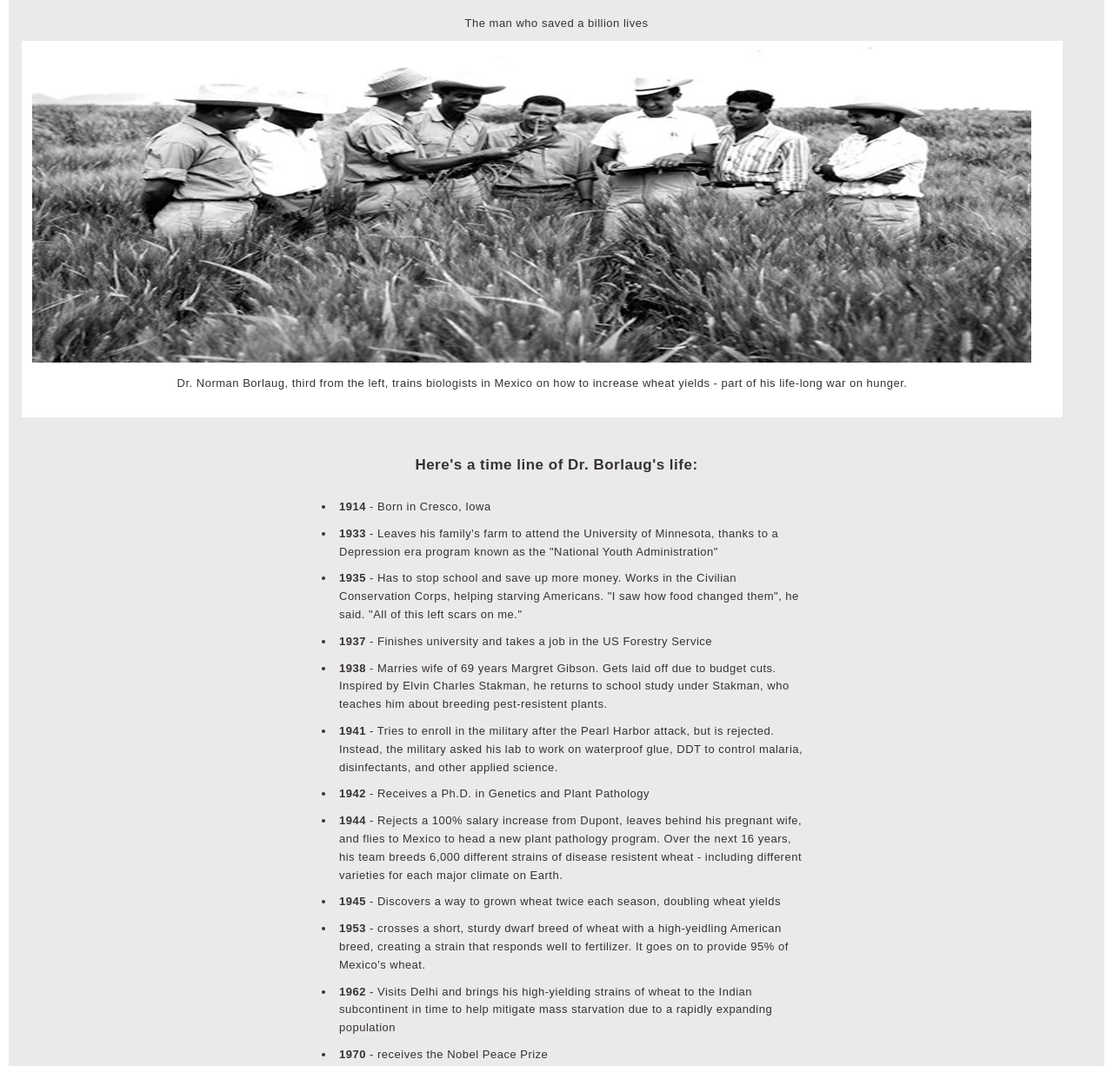
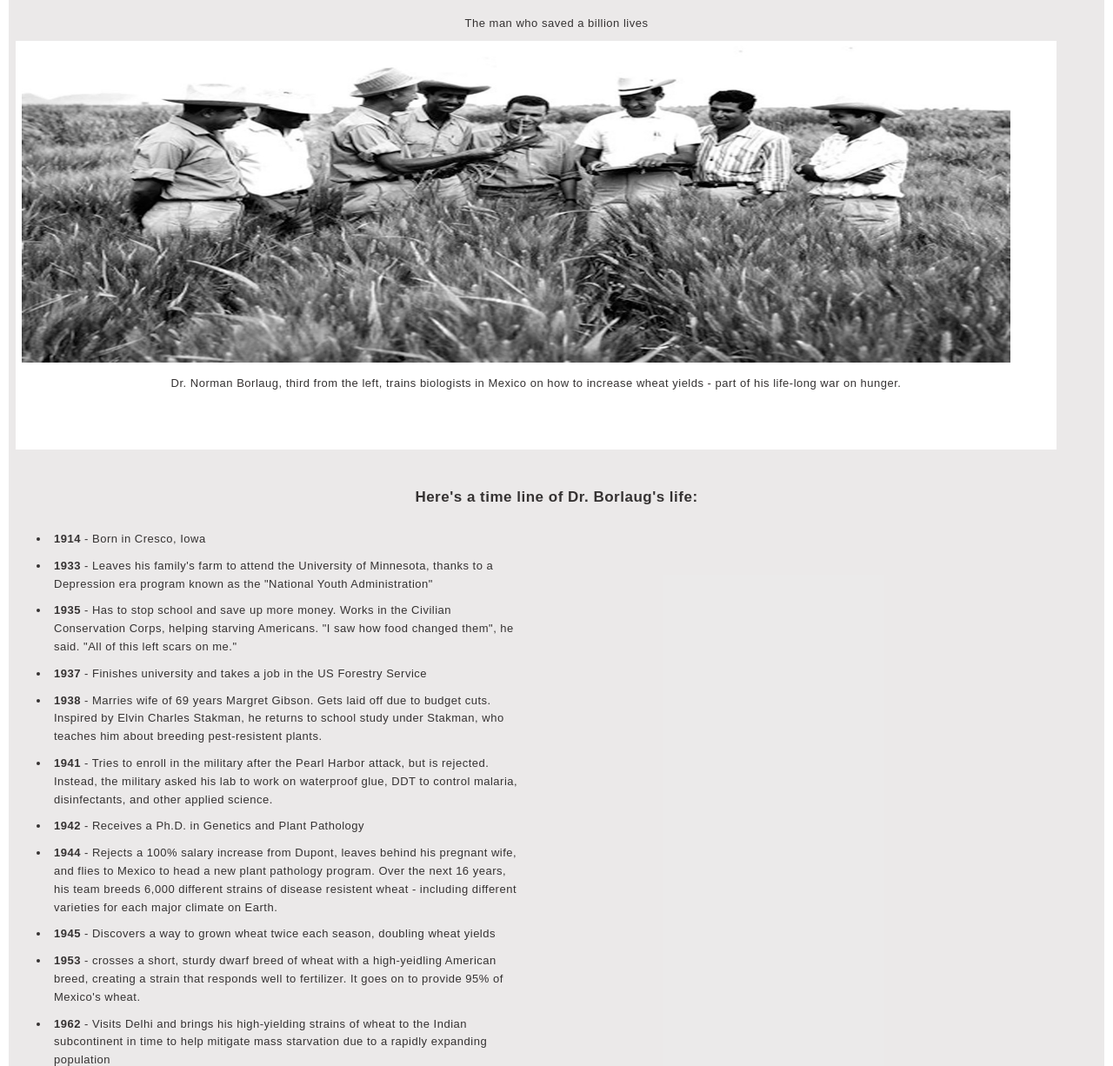
Before and after one commit to ManishaPoojary/tribute-page.github.io, a plain HTML site: page index.html in a window 1280 px wide. Shown: the part 102-1328 px from the top of the page at 87% size. Drawn offline with Linux system fonts and the light colour scheme.

Commit message:
Update style.css

```diff
--- a/style.css
+++ b/style.css
@@ -18,14 +18,14 @@ p{
 }
 figure{
     width: 95%;
-    height: 433px;
+    height: 470px;
     background-color: white;
-    margin-left: 15px;
+    margin-left: 8px;
 }
 img{
-    width: 96%;
+    width: 95%;
     height: 370px;
-    margin-left: 12px;
+    margin-left: 7px;
 }
 figcaption{
     text-align: center;
@@ -46,10 +46,11 @@ li{
     padding: 5px;
 }
 ul{
-    max-width: 550px;
-    margin: 0 auto 50px auto;
+   max-width: 550px;
+    margin: 0 19px 50px 19px;
     text-align: left;
-    line-height: 1.6
+    line-height: 1.6;
+    padding: 0 28px 0 28px;
 }
 blockquote{
     padding-left: 35px;
```
